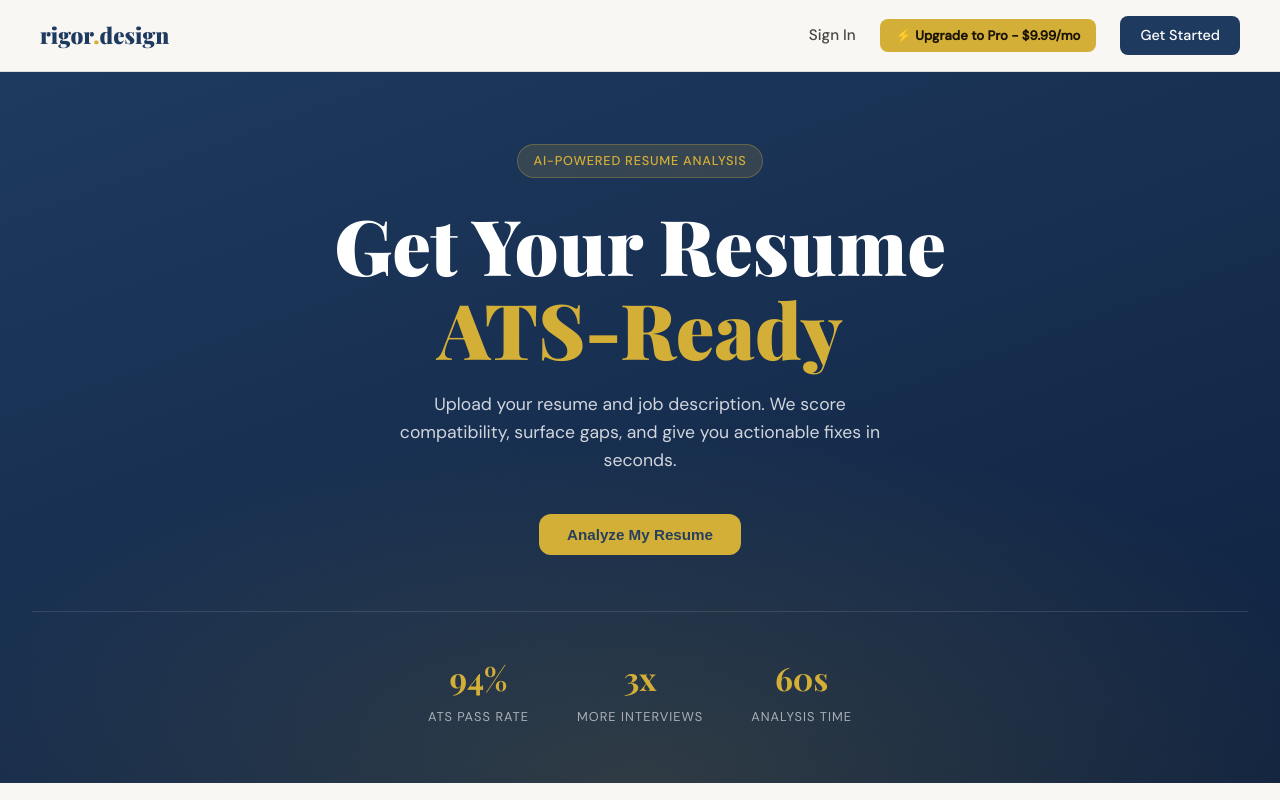
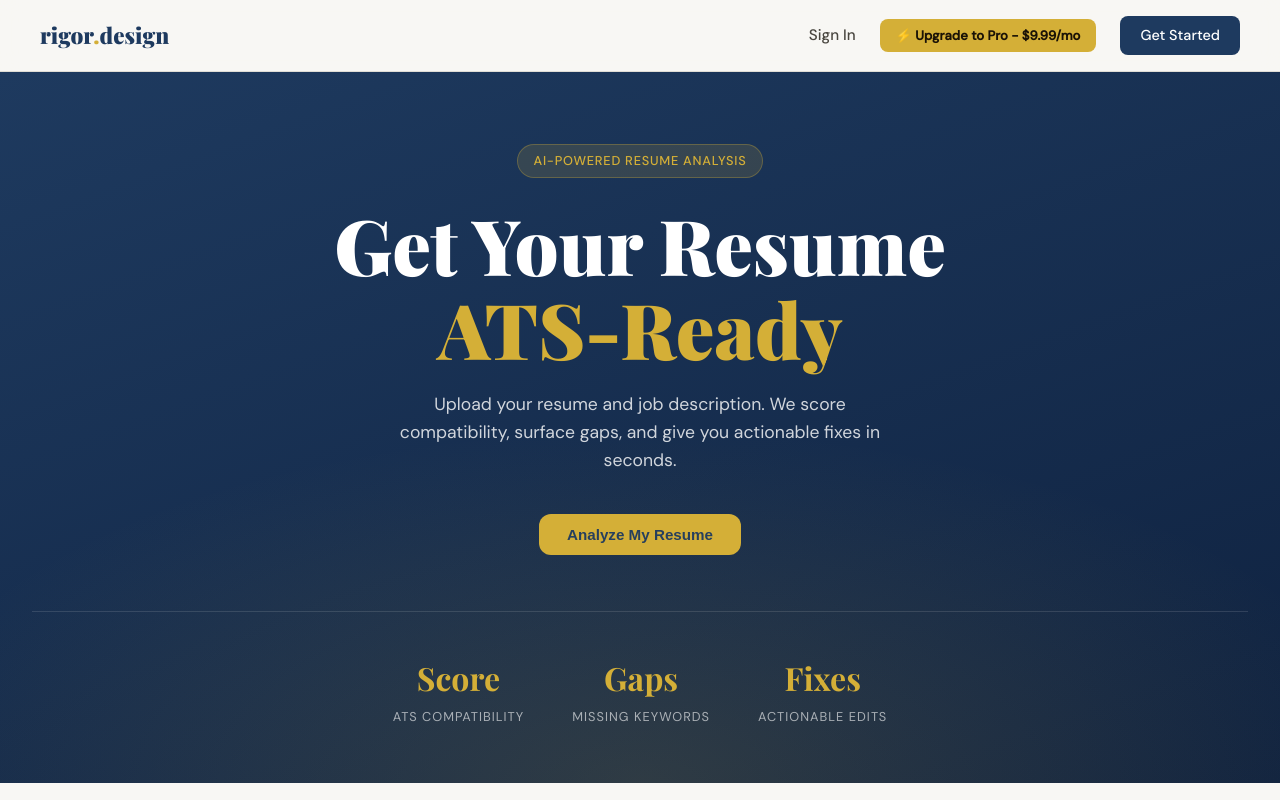
Before and after one commit to mdothree/rigor-resume, a website with bundled scripts: page public/index.html in a window 1280 px wide. Shown: the top 800 px of the page. Built offline with nearby package versions, Linux system fonts and the light colour scheme; no server answers.

Commit message:
COPY: remove unsourced hero stats (94% ATS pass rate, 3x interviews)
- replace with descriptive Score/Gaps/Fixes labels; sw cache v3 (FTC fake-indicator risk)

Co-Authored-By: Claude Opus 5.5 <noreply@anthropic.com>

```diff
--- a/public/index.html
+++ b/public/index.html
@@ -77,9 +77,9 @@
     <p class="hero-sub">Upload your resume and job description. We score compatibility, surface gaps, and give you actionable fixes in seconds.</p>
     <button class="btn-primary hero-cta" id="hero-cta">Analyze My Resume</button>
     <div class="hero-stats">
-      <div class="stat"><strong>94%</strong><span>ATS Pass Rate</span></div>
-      <div class="stat"><strong>3x</strong><span>More Interviews</span></div>
-      <div class="stat"><strong>60s</strong><span>Analysis Time</span></div>
+      <div class="stat"><strong>Score</strong><span>ATS Compatibility</span></div>
+      <div class="stat"><strong>Gaps</strong><span>Missing Keywords</span></div>
+      <div class="stat"><strong>Fixes</strong><span>Actionable Edits</span></div>
     </div>
   </section>
 
--- a/public/sw.js
+++ b/public/sw.js
@@ -1,6 +1,6 @@
 "use strict";
 
-const CACHE_NAME = "rigor-resume-v2";
+const CACHE_NAME = "rigor-resume-v3";
 const STATIC_ASSETS = [
   "/",
   "/index.html",
```
